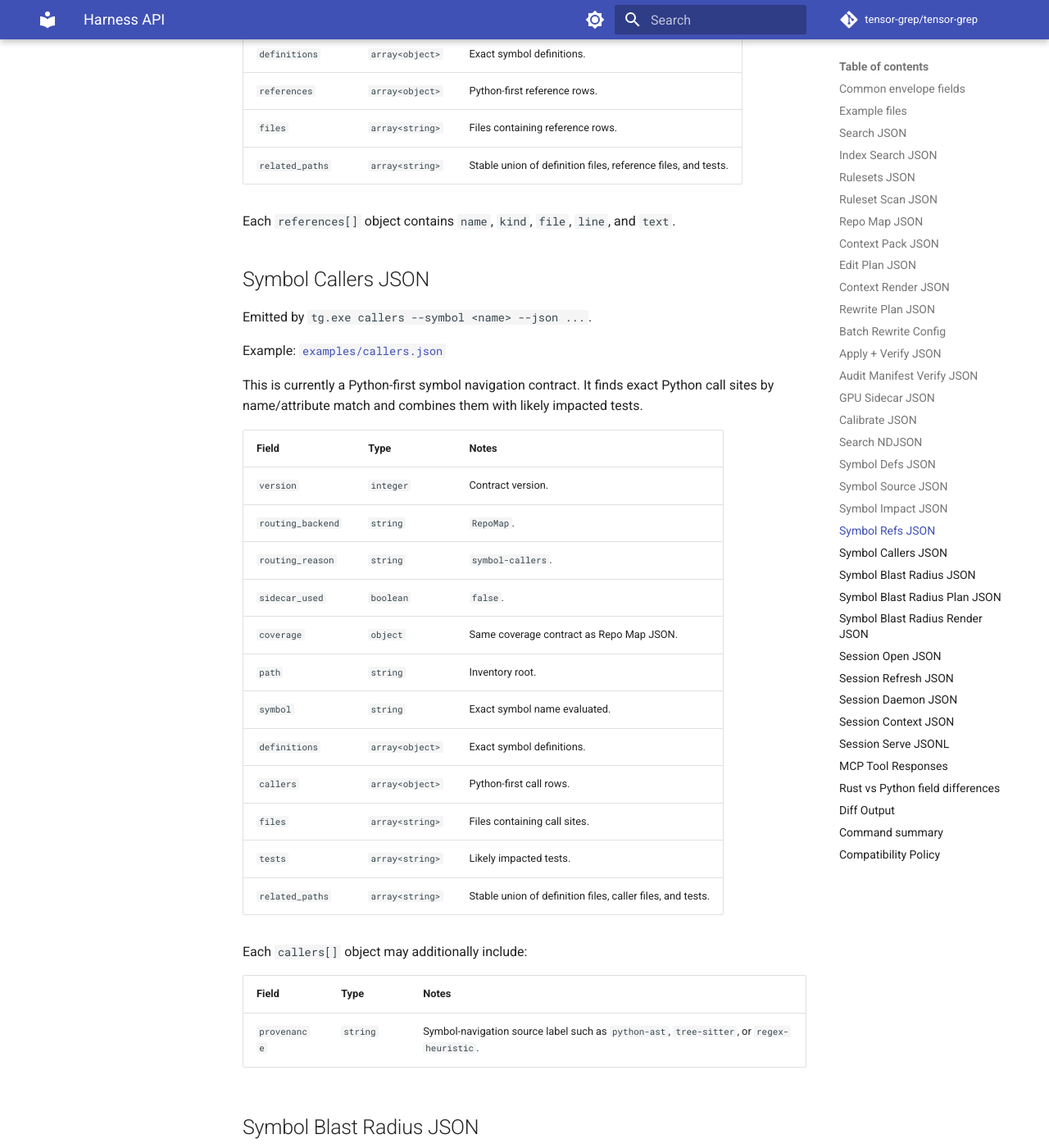
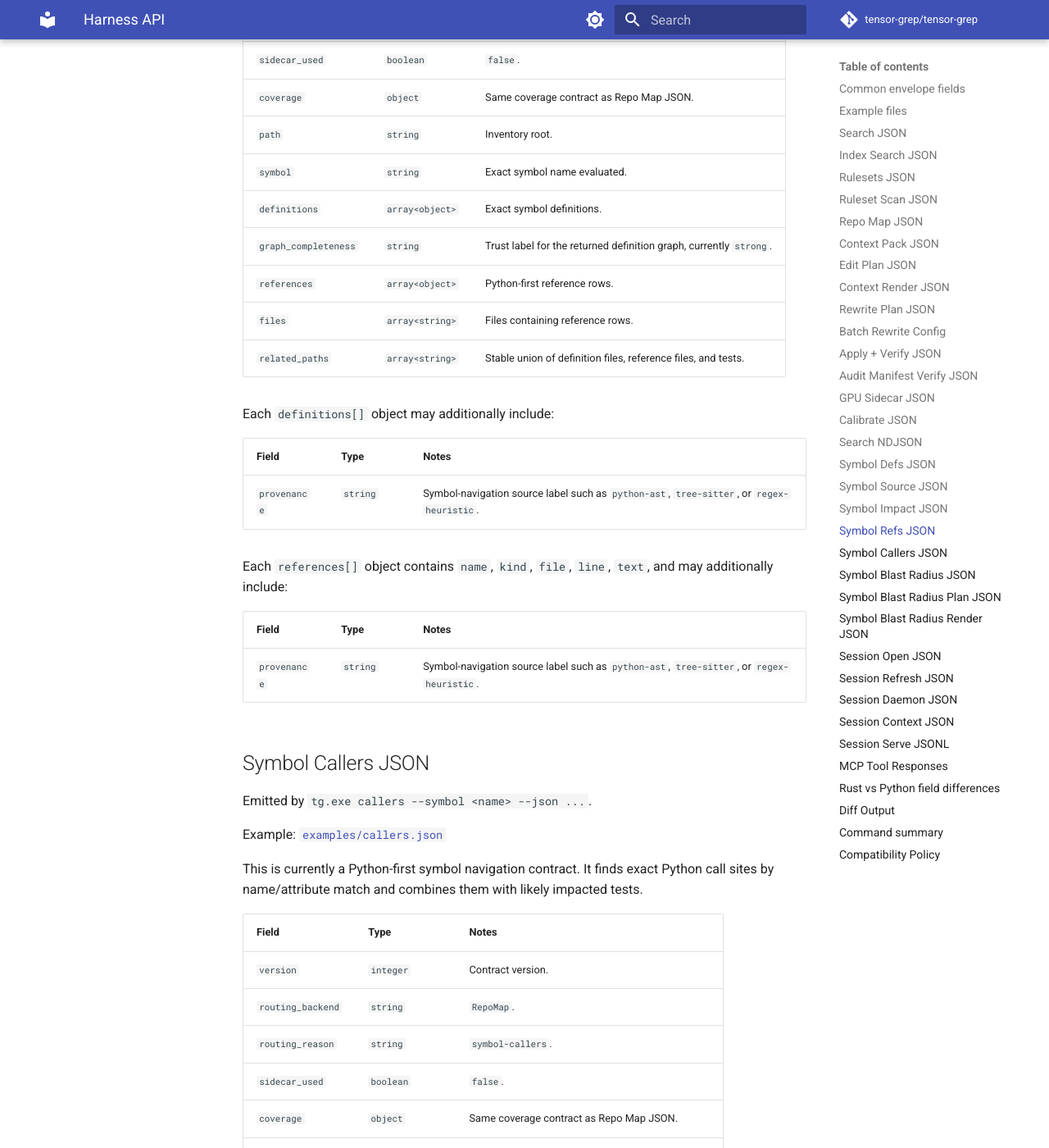
Before and after one commit to oimiragieo/tensor-grep, an MkDocs documentation site: the page built from docs/harness_api.md, in a window 1280 px wide and 1400 px high, scrolled down 27015 px. Shown: the whole window at 82% size. Built offline with MkDocs 1.6.1 and Material for MkDocs 9.7.7, drawn with Linux system fonts in a browser that asks for light colours; comment, search, counter and statistics services are not loaded; some of the changed text lies outside the part shown.

Commit message:
feat: extend symbol graph provenance

```diff
--- a/docs/harness_api.md
+++ b/docs/harness_api.md
@@ -641,11 +641,16 @@ Example: [`examples/defs.json`](examples/defs.json)
 | `path` | `string` | Inventory root. |
 | `symbol` | `string` | Exact symbol name requested. |
 | `definitions` | `array<object>` | Exact symbol definitions. |
+| `graph_completeness` | `string` | Trust label for the returned definition graph, currently `strong`. |
 | `files` | `array<string>` | Files containing exact definitions. |
 | `tests` | `array<string>` | Test files in the inventory root. |
 | `related_paths` | `array<string>` | Stable union of definition files and tests. |
 
-Each `definitions[]` object contains `name`, `kind`, `file`, and `line`.
+Each `definitions[]` object contains `name`, `kind`, `file`, `line`, and may additionally include:
+
+| Field | Type | Notes |
+| --- | --- | --- |
+| `provenance` | `string` | Symbol-navigation source label such as `python-ast`, `tree-sitter`, or `regex-heuristic`. |
 
 ## Symbol Source JSON
 
@@ -713,11 +718,22 @@ This is currently a Python-first symbol navigation contract. It finds exact name
 | `path` | `string` | Inventory root. |
 | `symbol` | `string` | Exact symbol name evaluated. |
 | `definitions` | `array<object>` | Exact symbol definitions. |
+| `graph_completeness` | `string` | Trust label for the returned definition graph, currently `strong`. |
 | `references` | `array<object>` | Python-first reference rows. |
 | `files` | `array<string>` | Files containing reference rows. |
 | `related_paths` | `array<string>` | Stable union of definition files, reference files, and tests. |
 
-Each `references[]` object contains `name`, `kind`, `file`, `line`, and `text`.
+Each `definitions[]` object may additionally include:
+
+| Field | Type | Notes |
+| --- | --- | --- |
+| `provenance` | `string` | Symbol-navigation source label such as `python-ast`, `tree-sitter`, or `regex-heuristic`. |
+
+Each `references[]` object contains `name`, `kind`, `file`, `line`, `text`, and may additionally include:
+
+| Field | Type | Notes |
+| --- | --- | --- |
+| `provenance` | `string` | Symbol-navigation source label such as `python-ast`, `tree-sitter`, or `regex-heuristic`. |
 
 ## Symbol Callers JSON
 
```
Also changed, not shown: 2 other files.
